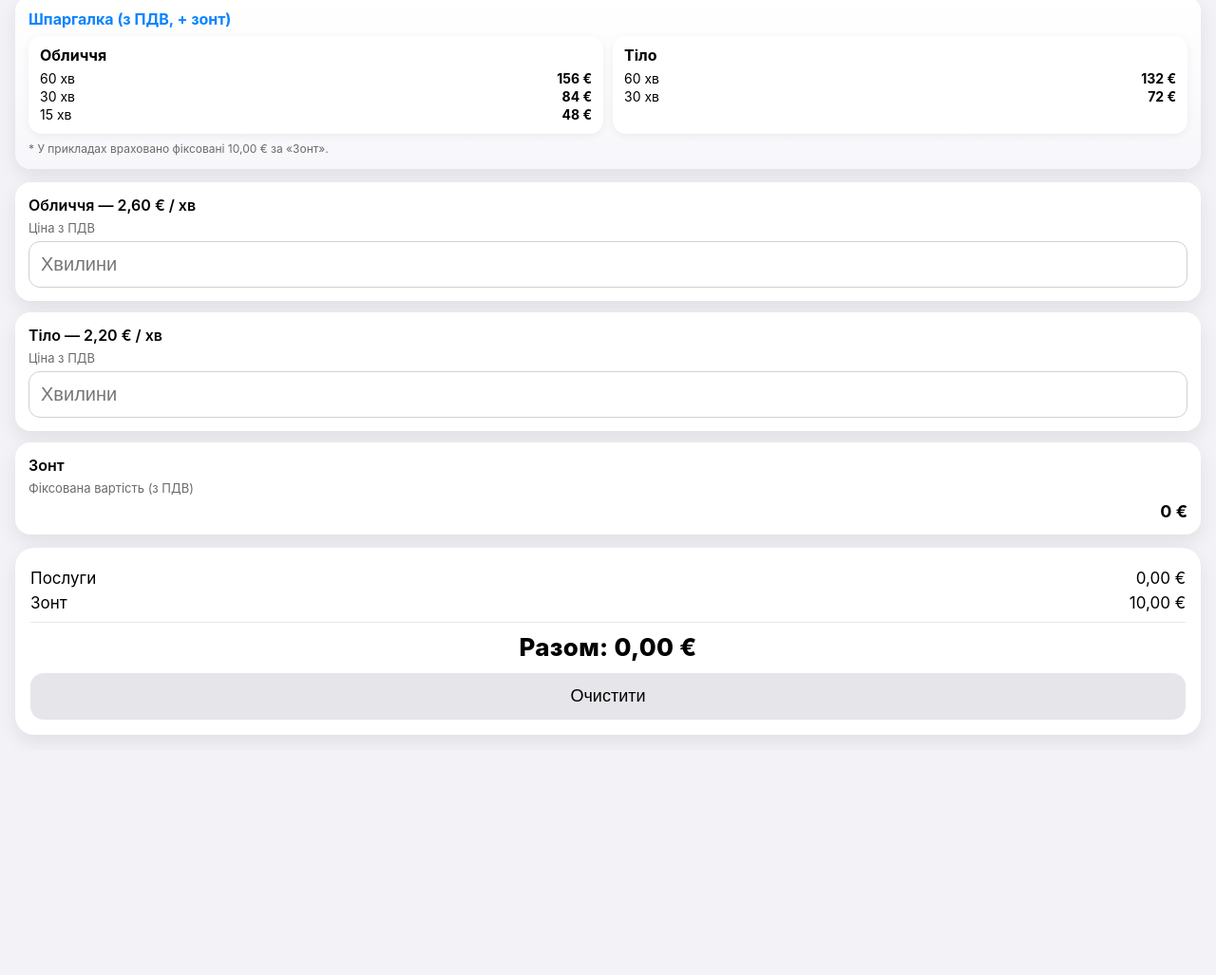
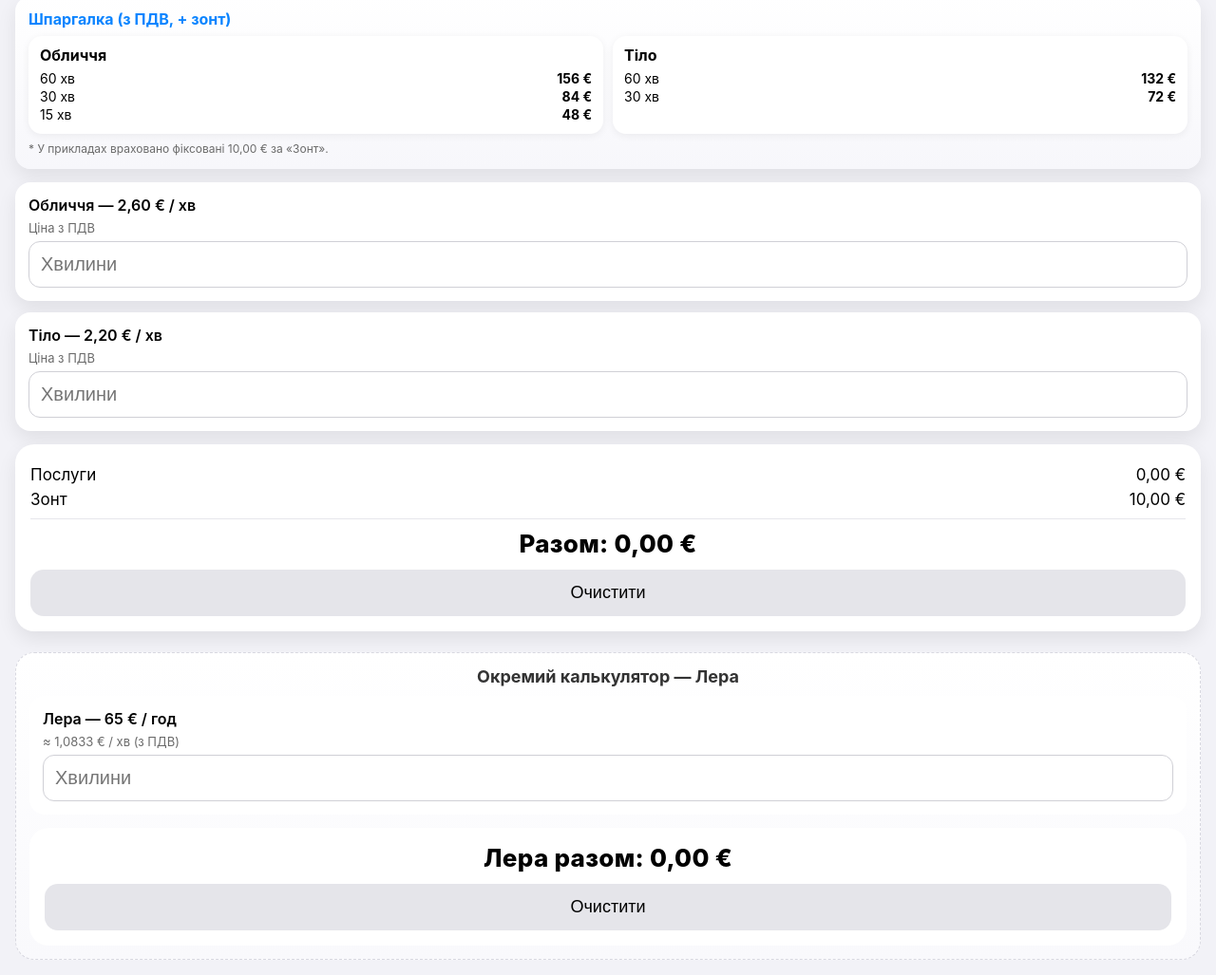
Before and after one commit to MDvorichanskiy/calculator, a plain HTML site: page index.html in a window 1280 px wide. Shown: the part 66-1093 px from the top of the page at 95% size. Before the commit the page ends 856 px from the top, so only its background shows below. Drawn offline with Linux system fonts and the light colour scheme.

Commit message:
index.html

```diff
--- a/index.html
+++ b/index.html
@@ -141,6 +141,22 @@
         background:#e5e5ea;
         color:#000;
     }
+
+    .alt-block{
+    background:linear-gradient(180deg,#ffffff,#f9f9fc);
+    border:1px dashed #d8d8e0;
+    border-radius:20px;
+    padding:14px;
+    margin-top:22px;
+    }
+    .alt-title{
+    text-align:center;
+    font-size:18px;
+    font-weight:700;
+    color:#333;
+    margin-bottom:10px;
+    }
+
 </style>
 </head>
 
@@ -184,12 +200,12 @@
            placeholder="Хвилини" id="body" oninput="calculate()">
 </div>
 
-<div class="card">
+<!-- <div class="card">
     <label>Зонт</label>
     <div class="note">Фіксована вартість (з ПДВ)</div>
     <div class="price">0 €</div>
 </div>
-
+ -->
 <!-- ПІДСУМКИ -->
 <div class="total">
     <div class="total-line">
@@ -209,6 +225,29 @@
         <button onclick="clearAll()">Очистити</button>
     </div>
 </div>
+
+<!-- КАЛЬКУЛЯТОР: ЛЕРА -->
+<div class="alt-block">
+    <div class="alt-title">Окремий калькулятор — Лера</div>
+
+    <div class="card" style="box-shadow:none;">
+        <label>Лера — 65 € / год</label>
+        <div class="note">≈ 1,0833 € / хв (з ПДВ)</div>
+        <input type="number" inputmode="numeric" min="0" step="1"
+               placeholder="Хвилини" id="lera" oninput="calculateLera()">
+    </div>
+
+    <div class="total" style="box-shadow:none;">
+        <div class="grand">
+            Лера разом: <span id="leraTotal">0,00 €</span>
+        </div>
+
+        <div class="actions">
+            <button onclick="clearLera()">Очистити</button>
+        </div>
+    </div>
+</div>
+
 
 <script>
 function calculate() {
@@ -234,6 +273,23 @@ function clearAll() {
     document.getElementById("servicesSum").textContent = "0,00 €";
     document.getElementById("grandTotal").textContent = "10,00 €";
 }
+
+function calculateLera() {
+    const pricePerHour = 65.00;
+    const pricePerMinute = pricePerHour / 60;
+
+    const minutes = Number(document.getElementById("lera").value) || 0;
+    const total = minutes * pricePerMinute;
+
+    document.getElementById("leraTotal").textContent =
+        total.toFixed(2).replace(".", ",") + " €";
+}
+
+function clearLera() {
+    document.getElementById("lera").value = "";
+    document.getElementById("leraTotal").textContent = "0,00 €";
+}
+
 </script>
 
 </body>
```
